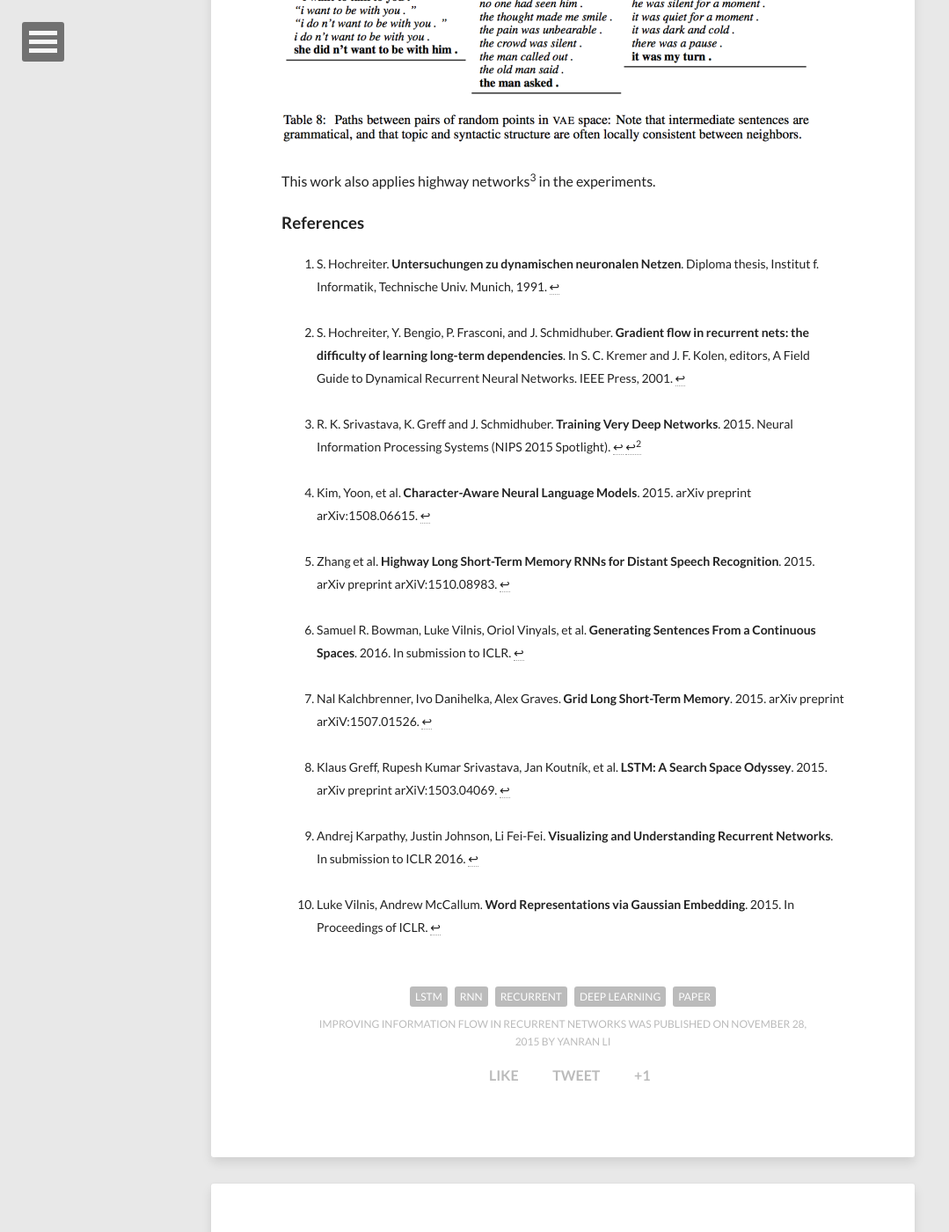
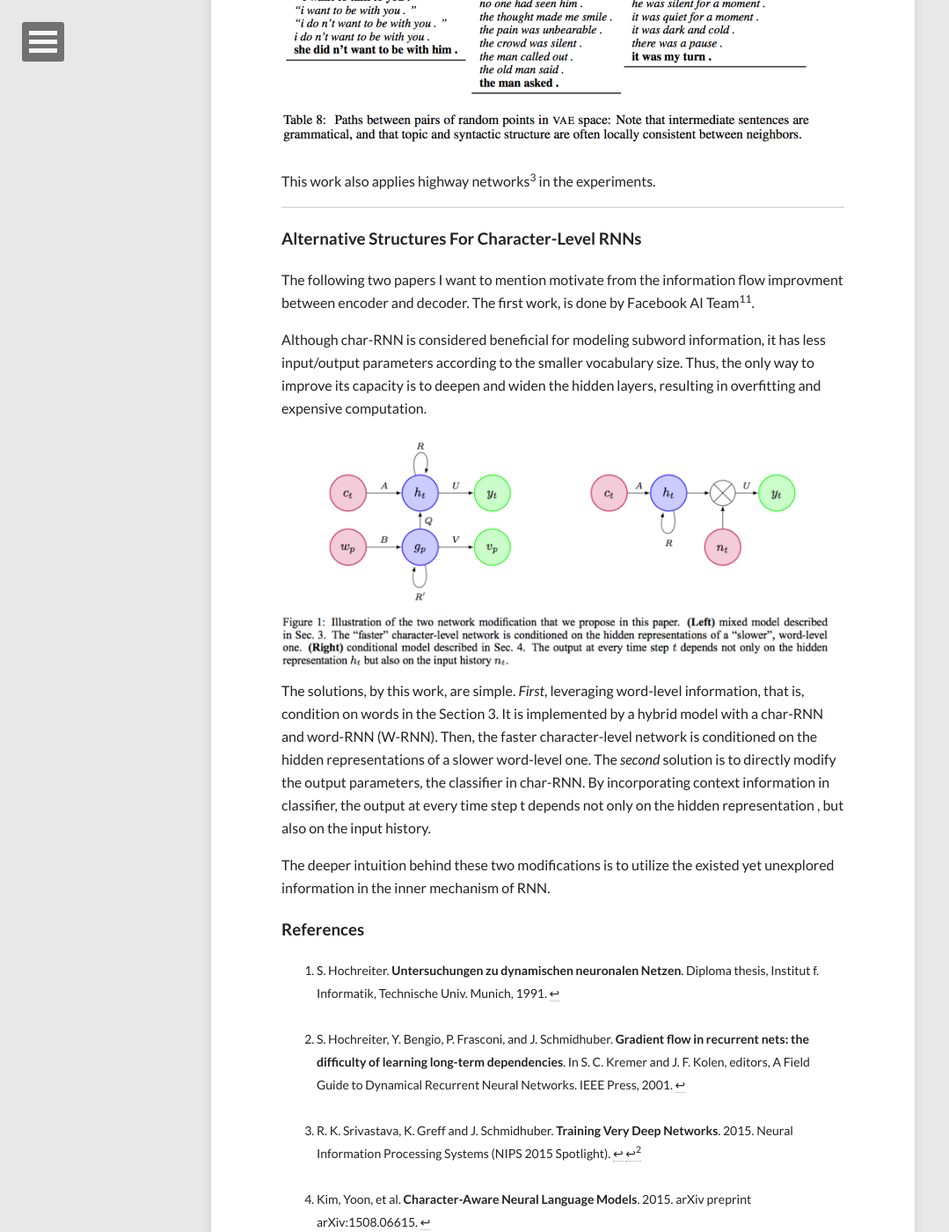
Before and after one commit to niangaotuantuan/niangaotuantuan.github.io, a Jekyll site: the page built from _posts/2015/2015-11-28-improving-information-flow-in-recurrent-networks.md, in a window 1280 px wide and 1400 px high, scrolled down 5959 px. Shown: the whole window at 88% size, without its empty margins (0-1079 px from the left). Built offline with Jekyll 4.4.1, drawn with Linux system fonts in a browser that asks for light colours; nearby versions of some CDN libraries; formulas are drawn with MathJax 3; comment, search, counter and statistics services are not loaded; some of the changed text lies outside the part shown.

Commit message:
new post

```diff
--- a/_posts/2015/2015-11-28-improving-information-flow-in-recurrent-networks.md
+++ b/_posts/2015/2015-11-28-improving-information-flow-in-recurrent-networks.md
@@ -20,6 +20,7 @@ tags:
 The LSTM architecture with the *gate* mechanism, is designed firstly to tackle with the "gradient vanishing" problem, a major problem in standard RNNs. It is that, error gradients vanish exponentially quickly with the size of the time lag between important events, as first realized in 1991 [^1][^2]. With LSTM forget gates, however, when error values are back-propagated from the output, the gradient does not vanish if the forget gate is on, which means that activation close to 1.0. Since the forget gate activation is never larger than 1.0, the gradient can't explode either. Thus, LSTM can prevent "gradient vanishing" problem by preventing any changes to the contents of the cell over many cycles. Nevertheless, there still remains similar problems about information flow in LSTM. In this post, I will introduce some work that addresses these problems.
 
 -------------------------
+
 ## LSTM and their variants
 
 ### Training Very Deep Networks (Highway networks)
@@ -70,6 +71,7 @@ The comparison experiments are conducted through variable control and analysized
 
 
 -------------
+
 ## Sequence to Sequence Learning and their variants
 
 Let's move to Seq2Seq Learning where LSTMs are widely adopted. Seq2Seq framework has been prefered by various tasks, such as Machine Translation, Image Captioning. It is seemingly simple yet mysterious. *First*, does it really own the power of "handling long term memory/information"? *Second*, if the first answer is yes, how to maximize such power? *Third*, how can we accelerate the information path between encoder and decoder in Seq2Seq learning? In the below, I will introduce several relative work under review by ICLR 2016.
@@ -87,6 +89,7 @@ Additionally, by using visulization techniques, this work analizes the gate acti
 
 
 ---------------------
+
 ### Generating Sentences From a Continuous Spaces
 
 in submission to ICLR 2016, under review
@@ -105,6 +108,22 @@ This work also applies highway networks[^3] in the experiments.
 
 
 
+----------------
+
+### Alternative Structures For Character-Level RNNs
+
+The following two papers I want to mention motivate from the information flow improvment between encoder and decoder. The first work, is done by Facebook AI Team[^11].
+
+Although char-RNN is considered beneficial for modeling subword information, it has less input/output parameters according to the smaller vocabulary size. Thus, the only way to improve its capacity is to deepen and widen the hidden layers, resulting in overfitting and expensive computation.
+
+![Alternatives for char-RNN](/images/infoflow_7.png)
+The solutions, by this work, are simple. *First*, leveraging word-level information, that is, condition on words in the Section 3. It is implemented by a hybrid model with a char-RNN and word-RNN (W-RNN). Then, the faster character-level network is conditioned on the hidden representations of a slower word-level one. The *second* solution is to directly modify the output parameters, the classifier in char-RNN. By incorporating context information in classifier, the output at every time step t depends not only on the hidden representation , but also on the input history.
+
+The deeper intuition behind these two modifications is to utilize the existed yet unexplored information in the inner mechanism of RNN.
+
+
+
+
 
 ###References
 
@@ -118,3 +137,4 @@ This work also applies highway networks[^3] in the experiments.
 [^8]: Klaus Greff, Rupesh Kumar Srivastava, Jan Koutník, et al. **LSTM: A Search Space Odyssey**. 2015. arXiv preprint arXiV:1503.04069.
 [^9]: Andrej Karpathy, Justin Johnson, Li Fei-Fei. **Visualizing and Understanding Recurrent Networks**. In submission to ICLR 2016.
 [^10]: Luke Vilnis, Andrew McCallum. **Word Representations via Gaussian Embedding**. 2015. In Proceedings of ICLR.
+[^11]: Piotr Bojanowski, Armand Joulin, Tomas Mikolov. **Alternative Structures For Character-Level RNNs**. In submission to ICLR 2016.
```
Also changed, not shown: images/infoflow_7.png (added).
